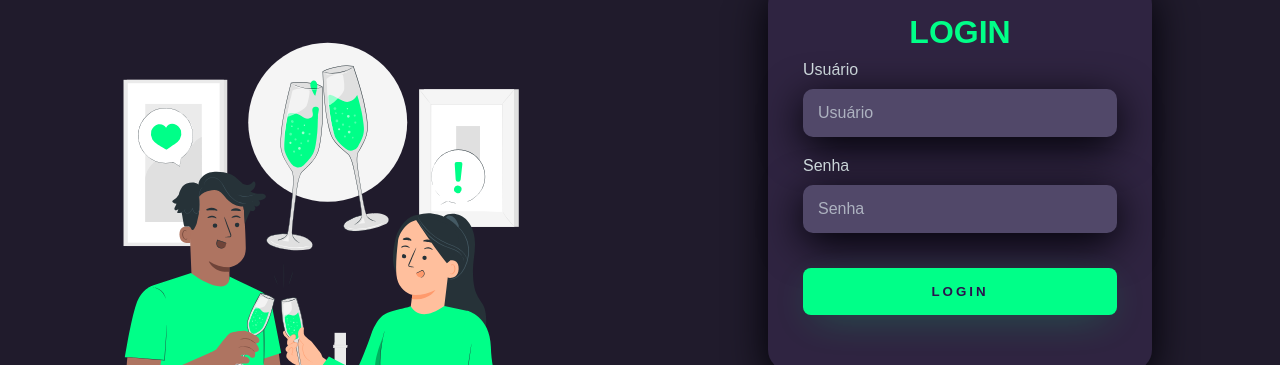
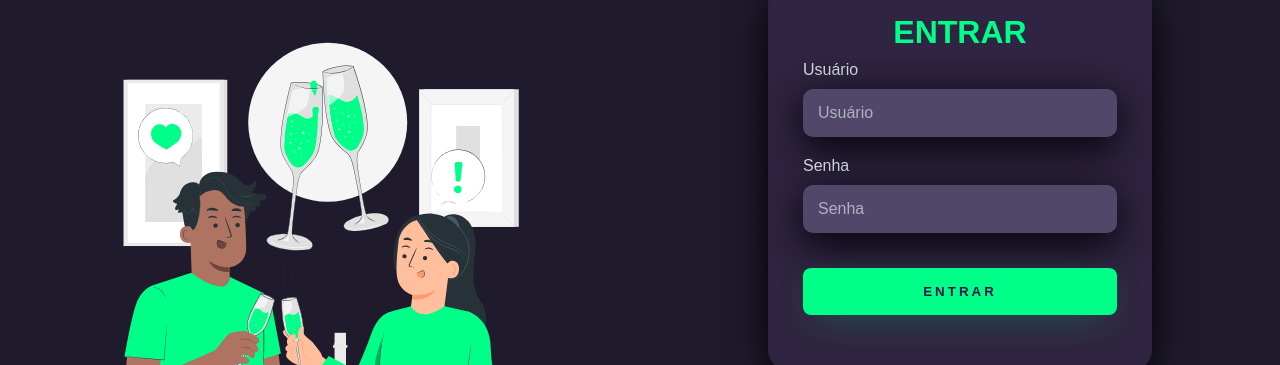
Before and after one commit to gigibalduino/MeuPrimeiroSite, a plain HTML site: page index.html in a window 1280 px wide. Shown: the part 223-588 px from the top of the page. Drawn offline with Linux system fonts and the light colour scheme.

Commit message:
troquei de login para entrar

```diff
--- a/index.html
+++ b/index.html
@@ -16,7 +16,7 @@
         </div>
         <div class="right-login">
             <div class="card-login">
-                <h1>LOGIN</h1>
+                <h1>ENTRAR</h1>
                 <div class="textfield">
                     <label for="usuario">Usuário</label>
                     <input type="text" name="usuario" placeholder="Usuário">
@@ -25,7 +25,7 @@
                     <label for="senha">Senha</label>
                     <input type="password" name="senha" placeholder="Senha">
                 </div>
-                <button class="btn-login">Login</button>
+                <button class="btn-login">Entrar</button>
             </div>
         </div>
     </div>
```
